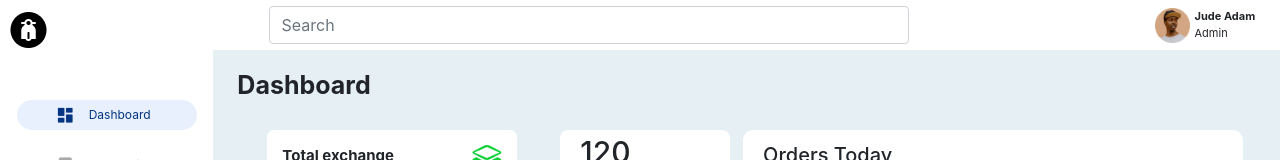
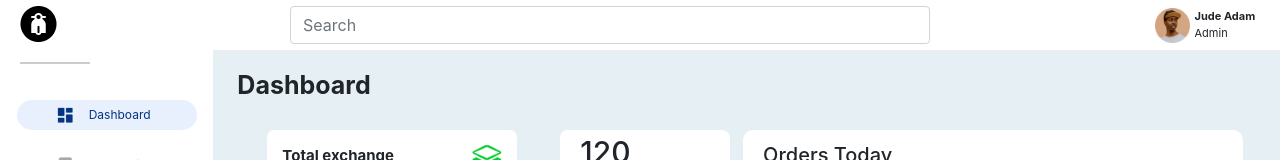
Before and after one commit to Omidiran-Daniel-T/frontendassessment, a React (Create React App) app: page /dashboard in a window 1280 px wide. Shown: the top 160 px of the page. Built offline with nearby package versions, Linux system fonts and the light colour scheme.

Commit message:
commit 16-09-2021 7:33

```diff
--- a/package.json
+++ b/package.json
@@ -3,6 +3,10 @@
   "version": "0.1.0",
   "private": true,
   "dependencies": {
+    "@emotion/react": "^11.4.1",
+    "@emotion/styled": "^11.3.0",
+    "@mui/icons-material": "^5.0.0",
+    "@mui/material": "^5.0.0",
     "@ramonak/react-progress-bar": "^3.2.1",
     "@testing-library/jest-dom": "^5.14.1",
     "@testing-library/react": "^11.2.7",
--- a/public/index.html
+++ b/public/index.html
@@ -31,6 +31,15 @@
       work correctly both with client-side routing and a non-root public URL.
       Learn how to configure a non-root public URL by running `npm run build`.
     -->
+    <link
+      rel="stylesheet"
+      href="https://fonts.googleapis.com/css?family=Roboto:300,400,500,700&display=swap"
+    />
+    <link
+      rel="stylesheet"
+      href="https://fonts.googleapis.com/icon?family=Material+Icons"
+    />
+    <meta name="viewport" content="initial-scale=1, width=device-width" />
     <title>React App</title>
   </head>
   <body>
--- a/src/App.css
+++ b/src/App.css
@@ -253,8 +253,16 @@
   font-weight: normal;
 }
 .logoimg {
-  margin-left: 10px;
-  margin-top: 10px;
+  margin-left: 20px;
+  margin-top: 20px;
+}
+.hr {
+  height: 2px;
+  width: 70px;
+  background-color: black;
+  opacity: 0.2;
+  margin-top: 20px;
+  margin-left: 20px;
 }
 .profile-img {
   height: 35px;
--- a/src/App.js
+++ b/src/App.js
@@ -4,6 +4,7 @@ import LandingPage1 from "./components/landingPage1";
 import LandingPage2 from "./components/landingPage2";
 import { BrowserRouter as Router, Switch, Route } from "react-router-dom";
 import DashBoard from "./components/dashboard";
+// import LoginPage from "./components/loginpage";
 
 // import eye from "./images/eye.png";
 
--- a/src/components/dashboard.jsx
+++ b/src/components/dashboard.jsx
@@ -34,7 +34,10 @@ const DashBoard = () => {
   return (
     <div className="body">
       <nav className="navbar fixed-top flex-md-nowrap p-0 top-nav ">
-        <img src={Logo} alt="Logo" className="logoimg" />
+        <div className="logo-img-wrap">
+          <img src={Logo} alt="Logo" className="logoimg" />
+          <div className="hr"></div>
+        </div>
         <input
           className="form-control w-50"
           type="text"
```
Also changed, not shown: src/components/loginpage.jsx (added, +48 -0 lines), 1 other file (tests, documents, lock files or other folders).
